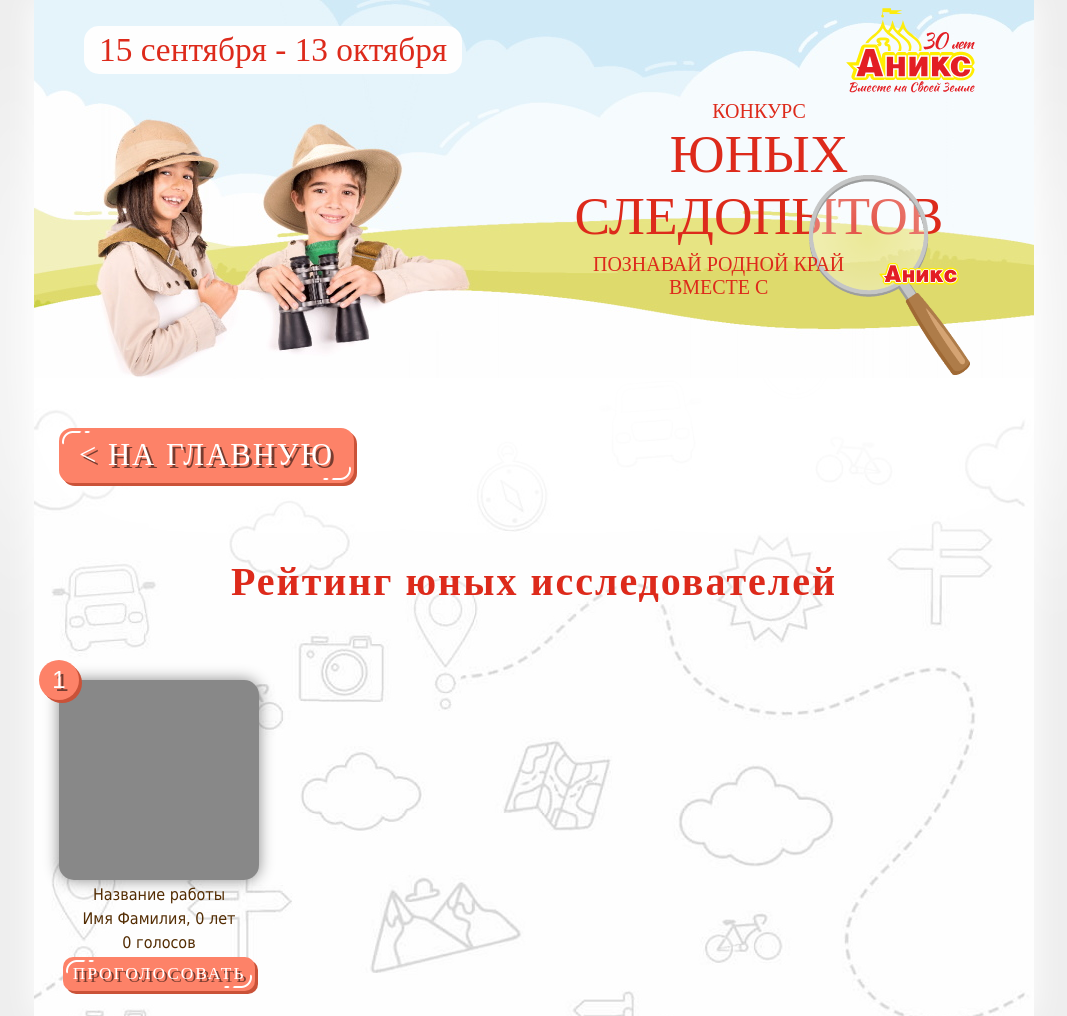
After one commit to BitLittel/sledopit, a Flask app: template main/templates/rating.html in a window 1280 px wide. The commit adds this page. Shown: the whole page, without its empty margins (106-1173 px from the left). Run offline with Flask 2, Linux system fonts and the light colour scheme; the template is opened without the code that fills it, so the values that code supplies are empty; parts of the project's set-up code (start-up, migrations or seed data) failed here and were passed over; some libraries are stand-ins or nearby versions; some web fonts are replaced.

Commit message:
Страница с рейтингом участников

```diff
--- a/main/static/css/style_for_index.css
+++ b/main/static/css/style_for_index.css
@@ -230,6 +230,24 @@ p.Tahoma {
     position: absolute;
 }
 
+.rankEmbed{
+    background-color: #FD8268;
+    color: #fff;
+    font-size: 18pt;
+    display: block;
+    border-radius: 50px;
+    text-shadow: 3px 3px 0px #00000088;
+    box-shadow: 3px 3px 0 0 #CA5238;
+    width: 40px;
+    height: 40px;
+    text-align: center;
+    line-height: 40px;
+    font-family: fantasy;
+    position: absolute;
+    margin-top: -20px;
+    margin-left: -20px;
+}
+
 .uiList[uListP="1"]:before {
     content: "1";
 }
@@ -403,7 +421,7 @@ p.Tahoma {
 
 .participantContainer {
     width: 200px;
-    margin: 20px;
+    margin: 25px;
 }
 
 .participantPhoto {
@@ -415,10 +433,11 @@ p.Tahoma {
     transition: 0.3s ease;
     cursor: pointer;
     z-index: 999;
+    box-shadow: 0px 0px 15px #00000077;
 }
 
 .participantPhoto:hover {
-    transform: scale(2);
+    transform: scale(1.8);
 }
 
 .funButtonSmall {
@@ -817,3 +836,14 @@ p.Tahoma {
     padding: 15px;
     line-height: 0pt;
 }
+
+.flexGrid {
+    display: flex;
+    flex-direction: row;
+    justify-content: left;
+    flex-wrap: wrap;
+}
+
+.researchContainer {
+    width: 200px;
+}
--- /dev/null
+++ b/main/templates/rating.html
@@ -0,0 +1,104 @@
+<!DOCTYPE HTML>
+<html lang="ru">
+<head>
+  <title>Следопыты</title>
+  <link rel="shortcut icon" href="{{ url_for('static', filename='img/favicon.png') }}" type="image/png">
+  <link rel="stylesheet" type="text/css" href="../static/css/style_for_index.css">
+  <script src="../static/js/script.js"></script>
+  <script src="../static/js/main.js"></script>
+  <meta name="csrf-token" content="{{ csrf_token() }}" />
+  <meta http-equiv="Content-Type" content="text/html; charset=UTF-8">
+</head>
+<body>
+<div id="bodyContainer">
+  <div id="bgHeader">
+    <div class="horFlexContainer" id="headerHorMain">
+      <p id="iPeriodBubble" class="Lilita redFont" >15 сентября - 13 октября</p>
+      <p id="headerAnixLogo"></p>
+    </div>
+    <div id="mainH1" class="Lilita redFont">
+      <div id="textContMainH1">
+        <p style="font-size: 15pt;">Конкурс</p>
+        <p style="font-size: 40pt;">юных</p>
+        <p style="font-size: 40pt; margin-bottom: 6px">следопытов</p>
+        <div style="justify-content: center; margin-bottom: 20px;" class="horFlexContainer">
+          <p style="font-size: 15pt; z-index: 12" class="noPadding">Познавай родной край вместе с</p>
+          <p class="inlineLogo noPadding" style="z-index: 15">Аникс</p>
+        </div>
+        <div style="height: 56px"></div>
+      </div>
+    </div>
+  </div>
+  <div id="conBox">
+    <div style="margin: 5% 0;">
+      <div style="margin-bottom: 75px; text-align: left; margin-left: 25px;">
+        <div class="funButton"> < На главную</div>
+      </div>
+      <h1 style="display: block">Рейтинг юных исследователей</h1>
+    </div>
+    <div class="flexGrid">
+      <div class="participantContainer">
+        <div class="rankEmbed">1</div>
+        <div class="participantPhoto"></div>
+        <p>Название работы</p>
+        <p>Имя Фамилия, 0 лет</p>
+        <p>0 голосов</p>
+        <div class="funButtonSmall">Проголосовать</div>
+      </div>
+    </div>
+  </div>
+</div>
+<div id="loginPopUp">
+  <dib id="loginPopupExitButton" onclick="closeLoginPopUp()">x</dib>
+  <div class="loginElement" id="loginStep1">
+    <h1>Вход или регистрация</h1>
+    <p><label for="phoneNumber">Номер телефона:</label></p>
+    <p>
+      <input id="phoneNumber" name="phoneNumber" size="14" class="tel" placeholder="+7 (999) 999 9999">
+    </p>
+    <p>
+      <button onclick="logIn();" class="funButton">Войти</button>
+    </p>
+  </div>
+  <div class="loginElement" id="loginStep2">
+    <h1>Давай познакомимся!</h1>
+    <p><label for="name">Фамилия Имя:</label></p>
+    <p>
+      <input class="name" id="name" placeholder="Иванов Иван">
+    </p>
+    <p><label for="school">Школа:</label></p>
+    <p>
+      <input class="name" id="school" placeholder="Школа №123">
+    </p>
+    <p><label for="ageSelection">Возраст:</label></p>
+    <p>
+      <select id="ageSelection" class="option">
+        <option selected>5</option>
+        {% for i in range(6, 80) %}
+        <option>{{ i }}</option>
+        {% endfor %}
+      </select>
+    </p>
+    <p><label for="cityFrom">Откуда ты:</label></p>
+    <p>
+      <select id="cityFrom" class="option">
+        <option selected></option>
+        {% for cite in cites %}
+        <option>{{ cite.name_city }}</option>
+        {% endfor %}
+      </select>
+    </p>
+    <p>
+      <input id="personalDataAgreement" type="checkbox"><label for="personalDataAgreement">Соглашаюсь на обработку персональных данных</label>
+    </p>
+    <p>
+      <button class="funButton" onclick="RegIn();">Зарегистрироваться</button>
+    </p>
+  </div>
+</div>
+<div id="errorBox">
+  <p id="messageHeader">Test message</p>
+  <p id="messageText">You are dead</p>
+</div>
+</body>
+</html>
```
